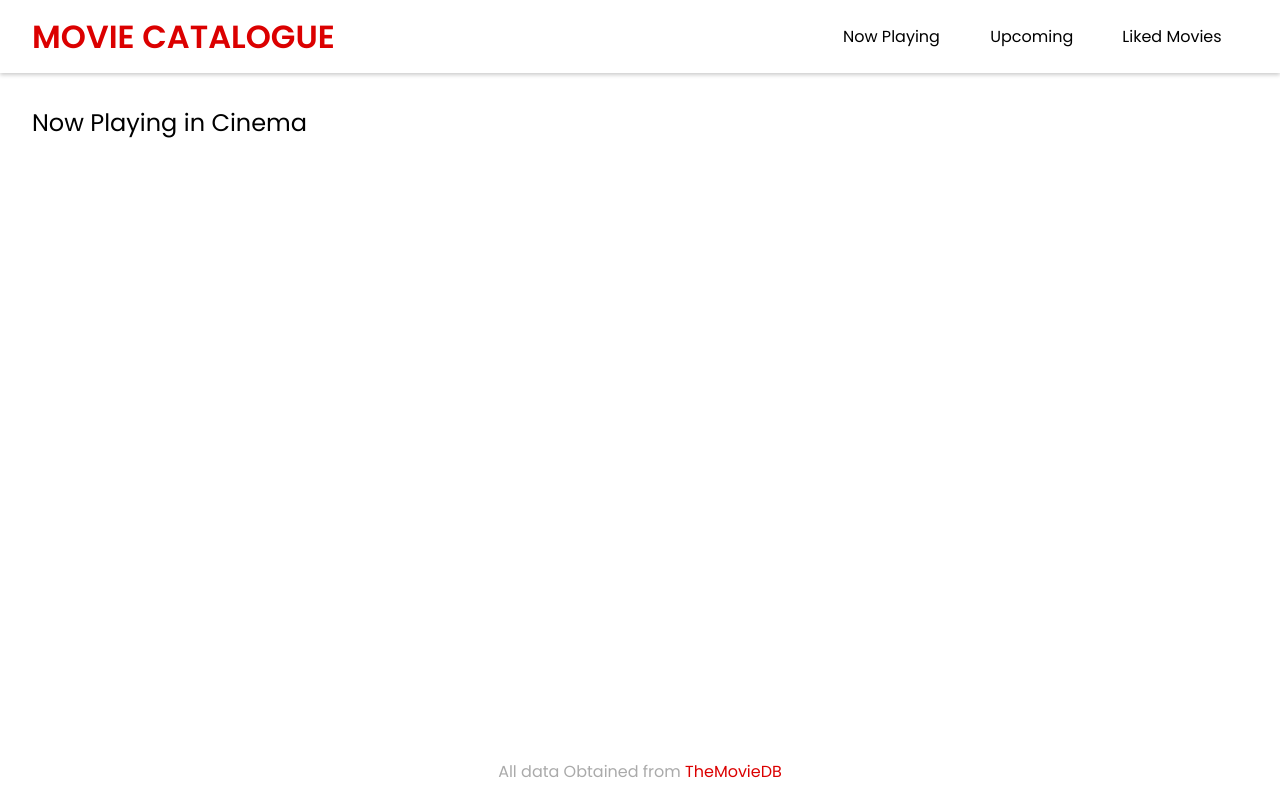
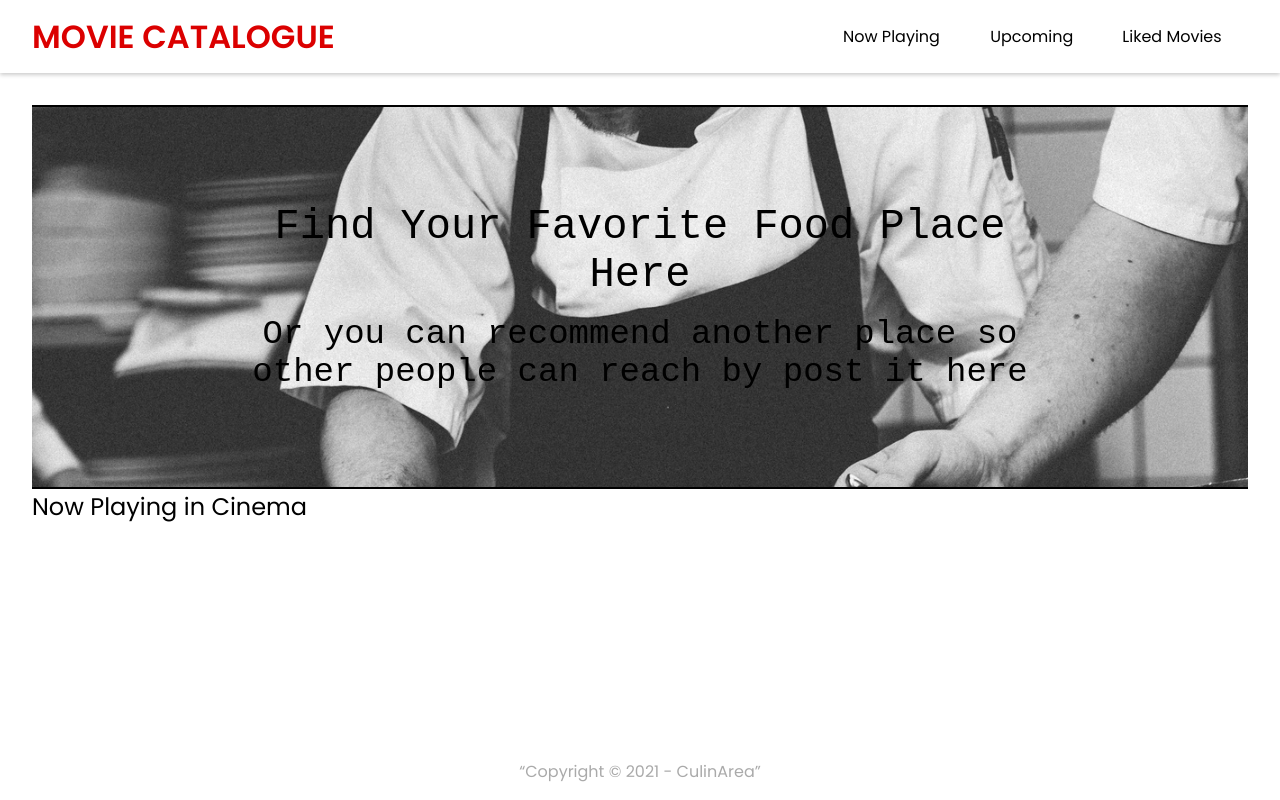
Before and after one commit to dwihp2/dicoding-frontend-expert-class, a website built with webpack: page resto-pwa/src/templates/index.html in a window 1280 px wide. Built offline with nearby package versions, Linux system fonts and the light colour scheme; no server answers.

Commit message:
create custom element for hero and footer

```diff
--- a/resto-pwa/src/scripts/index.js
+++ b/resto-pwa/src/scripts/index.js
@@ -5,6 +5,8 @@ import App from './views/app';
 import swRegister from './utils/sw-register';
 import CONFIG from './globals/config';
 import WebsocketInitiator from './utils/websocket-initiator';
+import {} from '../scripts/views/templates/customHero';
+import {} from '../scripts/views/templates/customFooter';
 
 const app = new App({
   button: document.querySelector('#hamburgerButton'),
--- a/resto-pwa/src/scripts/views/pages/now-playing.js
+++ b/resto-pwa/src/scripts/views/pages/now-playing.js
@@ -1,9 +1,11 @@
 import TheMovieDbSource from '../../data/themoviedb-source';
 import {createMovieItemTemplate} from '../templates/template-creator';
+import {} from '../templates/customHero';
 
 const NowPlaying = {
   async render() {
     return `
+      <hero-component></hero-component>
       <div class="content">
         <h2 class="content__heading">Now Playing in Cinema</h2>
         <div id="movies" class="movies">
--- /dev/null
+++ b/resto-pwa/src/scripts/views/templates/customFooter.js
@@ -0,0 +1,16 @@
+class Footer extends HTMLElement {
+  constructor() {
+    super();
+  }
+  connectedCallback() {
+    this.innerHTML = `
+    <footer>
+      <div class="footer">
+          <p>“Copyright © 2021 - CulinArea”</p>
+      </div>
+    </footer>
+  `;
+  }
+}
+
+customElements.define('custom-footer', Footer);
--- /dev/null
+++ b/resto-pwa/src/scripts/views/templates/customHero.js
@@ -0,0 +1,17 @@
+class Div extends HTMLElement {
+  constructor() {
+    super();
+  }
+  connectedCallback() {
+    this.innerHTML = `
+    <div class="hero">
+      <div class="hero__inner">
+          <h1 class="hero__title">Find Your Favorite Food Place Here</h1>
+          <p class="hero__tagline">Or you can recommend another place so other people can reach by post it here</p>
+      </div>
+    </div>
+  `;
+  }
+}
+
+customElements.define('hero-component', Div);
--- a/resto-pwa/src/styles/responsive.css
+++ b/resto-pwa/src/styles/responsive.css
@@ -70,3 +70,23 @@
         grid-template-columns: repeat(5, 1fr);
     }
 }
+
+@media screen and ( max-width: 600px) {
+    .hero__title {
+        font-size: 30px;
+    }
+
+    .hero__tagline {
+        font-size: 20px;
+    }
+}
+
+@media screen and (min-width:600px) and ( max-width: 780px) {
+    .hero__title {
+        font-size: 40px;
+    }
+
+    .hero__tagline {
+        font-size: 23px;
+    }
+}
--- a/resto-pwa/src/styles/style.css
+++ b/resto-pwa/src/styles/style.css
@@ -222,3 +222,41 @@ text-decoration: none;
     align-items: center;
     justify-content: center;
 }
+
+/*
+    Hero
+ */
+
+ .hero {
+    display: flex;
+    align-items: center;
+    min-height: 380px;
+    width: 100%;
+    text-align: center;
+    background-image: url("../public/images/heros/hero-image_1.jpg");
+    background-position: center;
+    background-color: green;
+    background-repeat: no-repeat;
+    background-size: cover;
+    border-block: 2px solid black;
+}
+
+.hero__inner {
+    margin: 0 auto;
+    max-width: 800px;
+}
+
+.hero__title {
+    font-family: monospace;
+    color: black;
+    font-weight: 500;
+    font-size: 42px;
+}
+
+.hero__tagline {
+    font-family: monospace;
+    color: black;
+    margin-top: 16px;
+    font-size: 34px;
+    font-weight: 300;
+}
--- a/resto-pwa/src/templates/index.html
+++ b/resto-pwa/src/templates/index.html
@@ -31,8 +31,6 @@
         </nav>
     </header>
     <main id="mainContent"></main>
-    <footer>
-        <p>All data Obtained from <a href="https://themoviedb.org" target="_blank" rel="noreferrer">TheMovieDB</a></p>
-    </footer>
+    <custom-footer></custom-footer>
 </body>
 </html>
```
Also changed, not shown: resto-pwa/src/public/images/heros/hero-image_1.jpg (added), resto-pwa/src/public/images/heros/hero-image_2.jpg (added).
